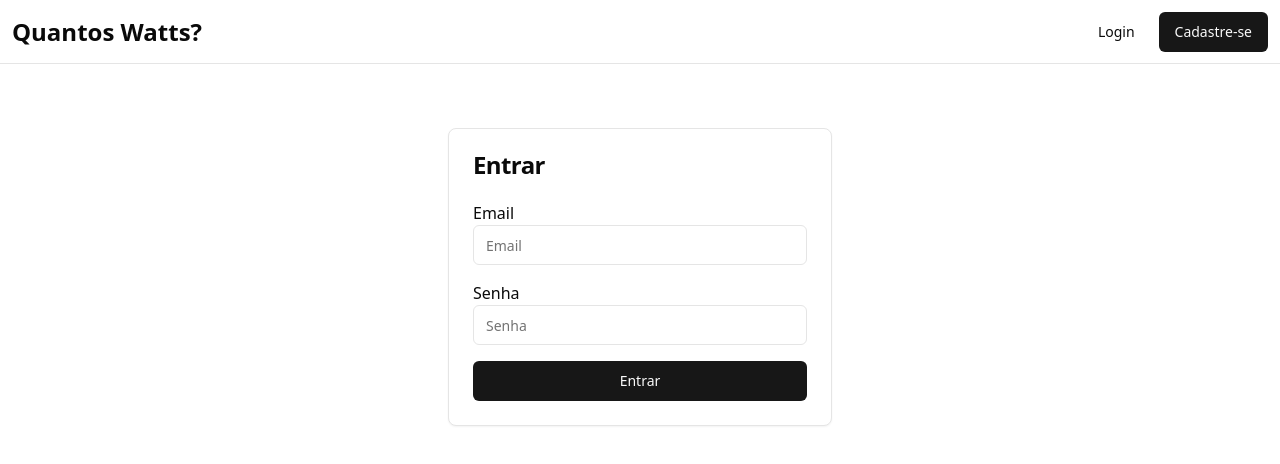
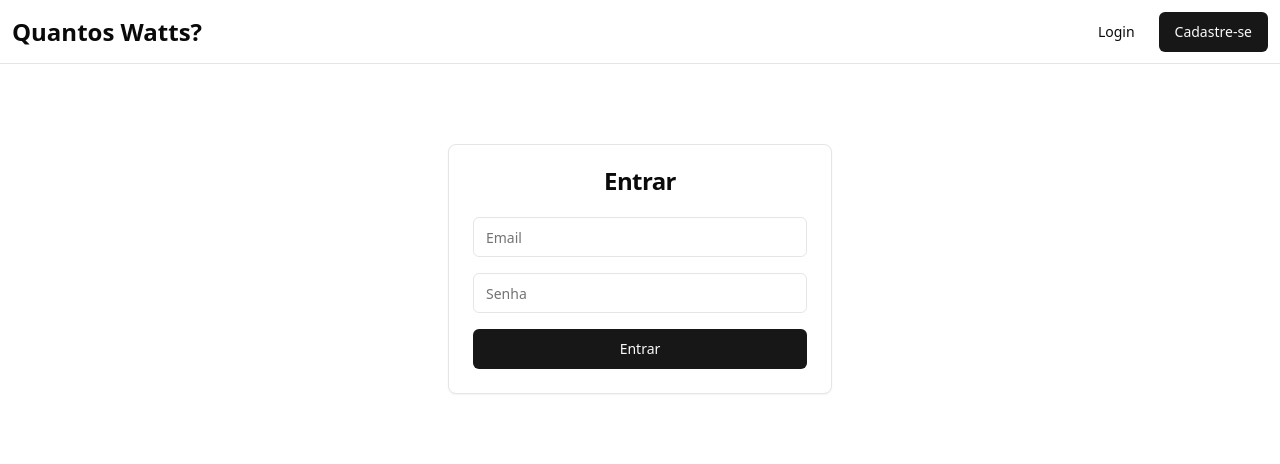
Before and after one commit to HenriqueSoubhia/quantoswatts, a React (Vite) app: page /entrar in a window 1280 px wide. Shown: the top 464 px of the page. Built offline with nearby package versions, Linux system fonts and the light colour scheme.

Commit message:
auth working

```diff
--- a/src/components/AuthForm.tsx
+++ b/src/components/AuthForm.tsx
@@ -9,9 +9,9 @@ interface AuthFormProps {
 
 const AuthForm = ({ children, title, handleSubmit }: AuthFormProps) => {
   return (
-    <Card className="max-w-96 mx-auto mt-16">
+    <Card className="max-w-96 mx-auto mt-20">
       <CardHeader>
-        <CardTitle>{title}</CardTitle>
+        <CardTitle className="text-center">{title}</CardTitle>
       </CardHeader>
       <CardContent>
         <form onSubmit={handleSubmit} className="flex flex-col gap-4">{children}</form>
--- /dev/null
+++ b/src/interfaces/IUser.ts
@@ -0,0 +1,5 @@
+export default interface IUser {
+  name: string;
+  password: string;
+  email: string;
+}
--- a/src/pages/Login.tsx
+++ b/src/pages/Login.tsx
@@ -1,32 +1,55 @@
 import AuthForm from "@/components/AuthForm";
 import { Button } from "@/components/ui/button";
 import { Input } from "@/components/ui/input";
-import { Label } from "@radix-ui/react-label";
-import { FormEvent } from "react";
-import { useNavigate } from "react-router-dom";
+import useLocalStorage from "@/hooks/useLocalStorage";
+import IUser from "@/interfaces/IUser";
+
+import { ChangeEvent, FormEvent, useState } from "react";
 
 const Login = () => {
+  const [email, setEmail] = useState("");
+  const [password, setPassword] = useState("");
 
-  const navigate = useNavigate()
+  const [users, _] = useLocalStorage("users", []);
+  const [__, setUser] = useLocalStorage("user", {});
 
-  const handleSubmit = (e:FormEvent<HTMLFormElement>)=>{
-    e.preventDefault()
+  const handleSubmit = (e: FormEvent<HTMLFormElement>) => {
+    e.preventDefault();
 
-    navigate("/dashboard")
-  }
+    if (!password || !email) return;
+
+    const currentUser: IUser = users.filter(
+      (item: IUser) => item.email === email
+    )[0];
+
+    if (currentUser.password === password) {
+      console.log(currentUser.name, "logado");
+      setUser(currentUser);
+    }
+  };
 
   return (
     <div>
       <AuthForm title="Entrar" handleSubmit={handleSubmit}>
         <>
-          <Label>
-            <span>Email</span>
-            <Input type="email" placeholder="Email" />
-          </Label>
-          <Label>
-            <span>Senha</span>
-            <Input type="password" placeholder="Senha" />
-          </Label>
+          <Input
+            type="email"
+            placeholder="Email"
+            value={email}
+            onChange={(e: ChangeEvent<HTMLInputElement>) =>
+              setEmail(e.target.value)
+            }
+          />
+
+          <Input
+            type="password"
+            placeholder="Senha"
+            value={password}
+            onChange={(e: ChangeEvent<HTMLInputElement>) =>
+              setPassword(e.target.value)
+            }
+          />
+
           <Button type="submit">Entrar</Button>
         </>
       </AuthForm>
--- a/src/pages/Singup.tsx
+++ b/src/pages/Singup.tsx
@@ -1,26 +1,48 @@
 import AuthForm from "@/components/AuthForm";
 import { Button } from "@/components/ui/button";
 import { Input } from "@/components/ui/input";
-import { Label } from "@radix-ui/react-label";
 import { ChangeEvent, FormEvent, useState } from "react";
 import useLocalStorage from "@/hooks/useLocalStorage";
+import IUser from "@/interfaces/IUser";
 
 const Signup = () => {
-  const [name, setName] = useState("");
-  const [email, setEmail] = useState("");
-  const [password, setPassword] = useState("");
+  const [name, setName] = useState("henrique");
+  const [email, setEmail] = useState("henrique@gmail.com");
+  const [password, setPassword] = useState("123");
+  const [confirmPassword, setConfirmPassword] = useState("123");
+  const [users, setUsers] = useLocalStorage("users", []);
+  const [_, setUser] = useLocalStorage("user", {});
 
   const handleSubmit = (e: FormEvent<HTMLFormElement>) => {
     e.preventDefault();
-    // Handle form submission logic here
+
+    //caso tenha inputs em branco
+    if (!password || !name || !email || !confirmPassword) return;
+
+    //caso senhas nao coincidem
+    if (password !== confirmPassword) return;
+
+    const currentUser: IUser[] = users.filter(
+      (item: IUser) => item.email === email
+    );
+
+    if (currentUser.length > 0) {
+      console.log("Email ja cadastrado");
+      return;
+    }
+
+    const user = { name, email, password };
+
+    const updatedUsers = [...users, user];
+
+    setUsers(updatedUsers);
+    setUser(user);
   };
 
   return (
     <div>
       <AuthForm title="Criar Conta" handleSubmit={handleSubmit}>
         <>
-          <Label>
-            <span>Nome</span>
           <Input
             type="text"
             placeholder="Nome"
@@ -29,9 +51,7 @@ const Signup = () => {
               setName(e.target.value)
             }
           />
-          </Label>
-          <Label>
-            <span>Email</span>
+
           <Input
             type="email"
             placeholder="Email"
@@ -40,9 +60,7 @@ const Signup = () => {
               setEmail(e.target.value)
             }
           />
-          </Label>
-          <Label>
-            <span>Senha</span>
+
           <Input
             type="password"
             placeholder="Senha"
@@ -51,7 +69,15 @@ const Signup = () => {
               setPassword(e.target.value)
             }
           />
-          </Label>
+
+          <Input
+            type="password"
+            placeholder="Confirmar Senha"
+            value={confirmPassword}
+            onChange={(e: ChangeEvent<HTMLInputElement>) =>
+              setConfirmPassword(e.target.value)
+            }
+          />
           <Button type="submit">Cadastrar-se</Button>
         </>
       </AuthForm>
```
Lines whose indentation alone changed are shown as unchanged.
